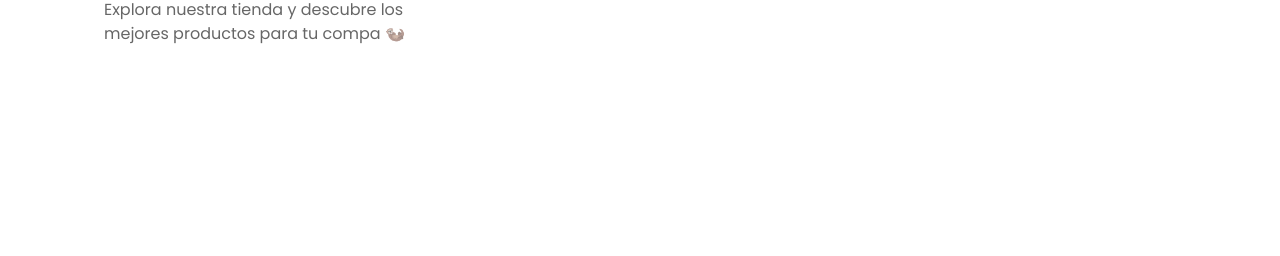
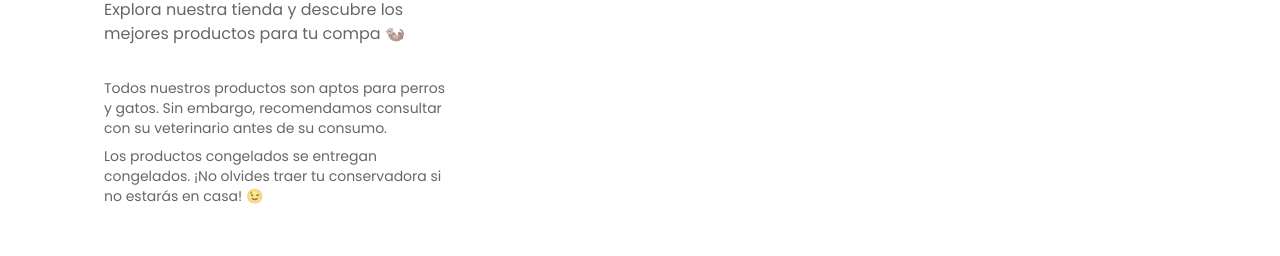
Before and after one commit to SKY-Pets/frontend, a React (Vite) app: page / in a window 1280 px wide. Shown: the part 213-469 px from the top of the page. Built offline with nearby package versions, Linux system fonts and the light colour scheme; no server answers.

Commit message:
disclamer

```diff
--- a/src/screens/Home.jsx
+++ b/src/screens/Home.jsx
@@ -31,7 +31,7 @@ const Home = () => {
             color="text"
             fontWeight="bold"
             sx={{
-                whiteSpace: { xs: "nowrap", md: "normal" },
+              whiteSpace: { xs: "nowrap", md: "normal" },
               fontSize: { xs: "1.8rem", md: "3rem" }, // Ajusta tamaño en móviles
             }}
           >
@@ -43,6 +43,27 @@ const Home = () => {
           <Typography variant="body1" color="textSecondary" mb={4}>
             Explora nuestra tienda y descubre los mejores productos
             para tu compa 🦦
+          </Typography>
+
+          {/* Leyenda 1 */}
+          <Typography
+            variant="body2"
+            color="textSecondary"
+            sx={{ mt: 2 }}
+          >
+            Todos nuestros productos son aptos para perros y gatos.
+            Sin embargo, recomendamos consultar con su veterinario
+            antes de su consumo.
+          </Typography>
+
+          {/* Leyenda 2 */}
+          <Typography
+            variant="body2"
+            color="textSecondary"
+            sx={{ mt: 1 }}
+          >
+            Los productos congelados se entregan congelados.
+            ¡No olvides traer tu conservadora si no estarás en casa! 😉
           </Typography>
         </Box>
 
```
